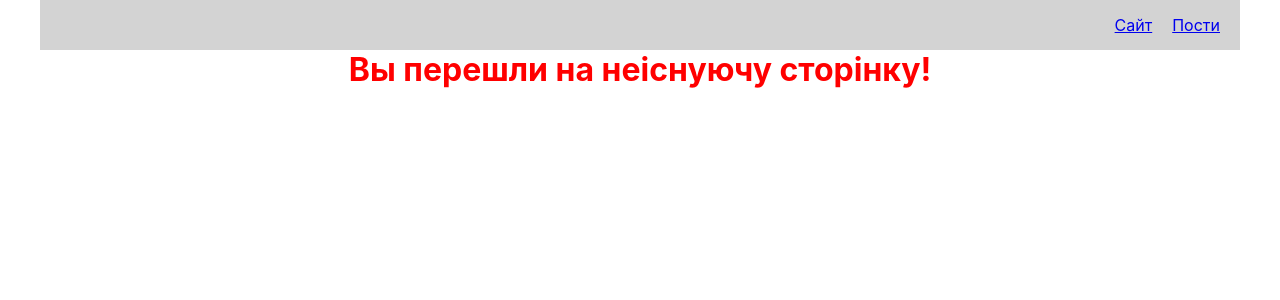
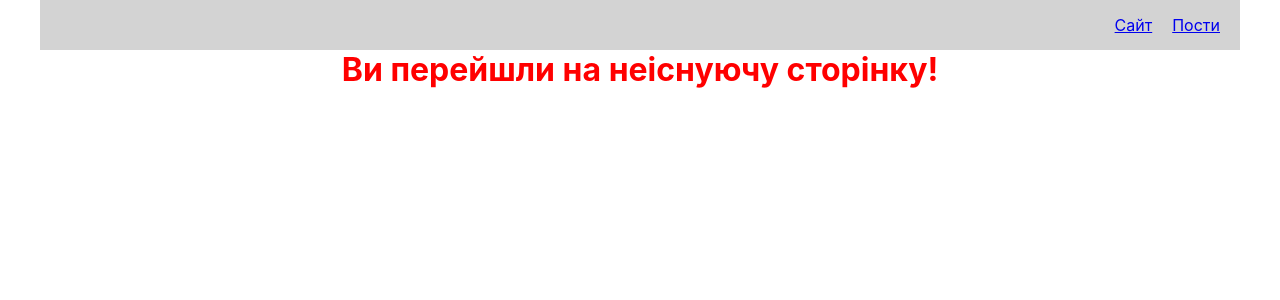
Before and after one commit to PetroMazuryk/react-u-1, a React (Create React App) app: page /react-u-1/react-u-1/about in a window 1280 px wide. Shown: the top 300 px of the page. Built offline with nearby package versions, Linux system fonts and the light colour scheme.

Commit message:
basename

```diff
--- a/src/index.js
+++ b/src/index.js
@@ -5,7 +5,7 @@ import App from './App';
 import './index.css';
 
 ReactDOM.createRoot(document.getElementById('root')).render(
-  <BrowserRouter basename="/react-u-1">
+  <BrowserRouter basename="react-u-1">
     <App />
   </BrowserRouter>
 );
--- a/src/pages/Error.jsx
+++ b/src/pages/Error.jsx
@@ -4,7 +4,7 @@ const Error = () => {
   return (
     <div>
       <h1 style={{ color: 'red', textAlign: 'center' }}>
-        Вы перешли на неіснуючу сторінку!
+        Ви перейшли на неіснуючу сторінку!
       </h1>
     </div>
   );
```
